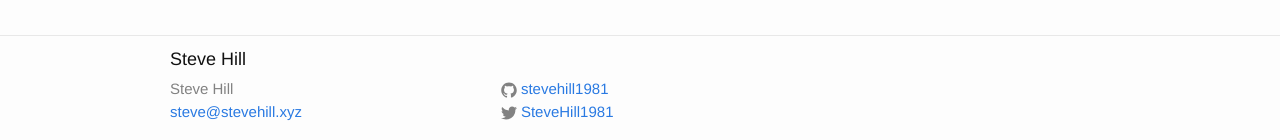
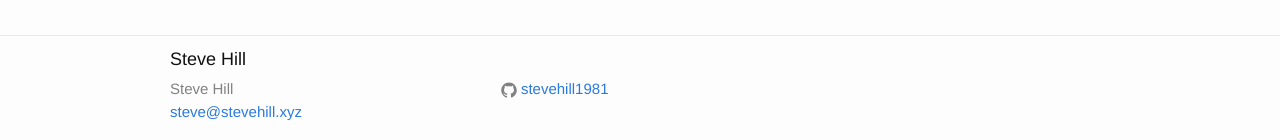
Before and after one commit to stevehill1981/stevehill1981.github.io, a Jekyll site: the page built from index.html, in a window 1280 px wide and 900 px high, scrolled down 2513 px. Shown: the part 757-897 px from the top of the window. Built offline with Jekyll 4.4.1, drawn with Linux system fonts in a browser that asks for light colours.

Commit message:
Update _config.yml
Remove Twitter username, since I'm not there any more.

```diff
--- a/_config.yml
+++ b/_config.yml
@@ -8,7 +8,6 @@ description: > # this means to ignore newlines until "baseurl:"
   development, games and space travel.
 baseurl: "" # the subpath of your site, e.g. /blog/
 url: "https://www.stevehill.xyz" # the base hostname & protocol for your site
-twitter_username: SteveHill1981
 github_username:  stevehill1981
 excerpt_separator: <!--more-->
 
```
